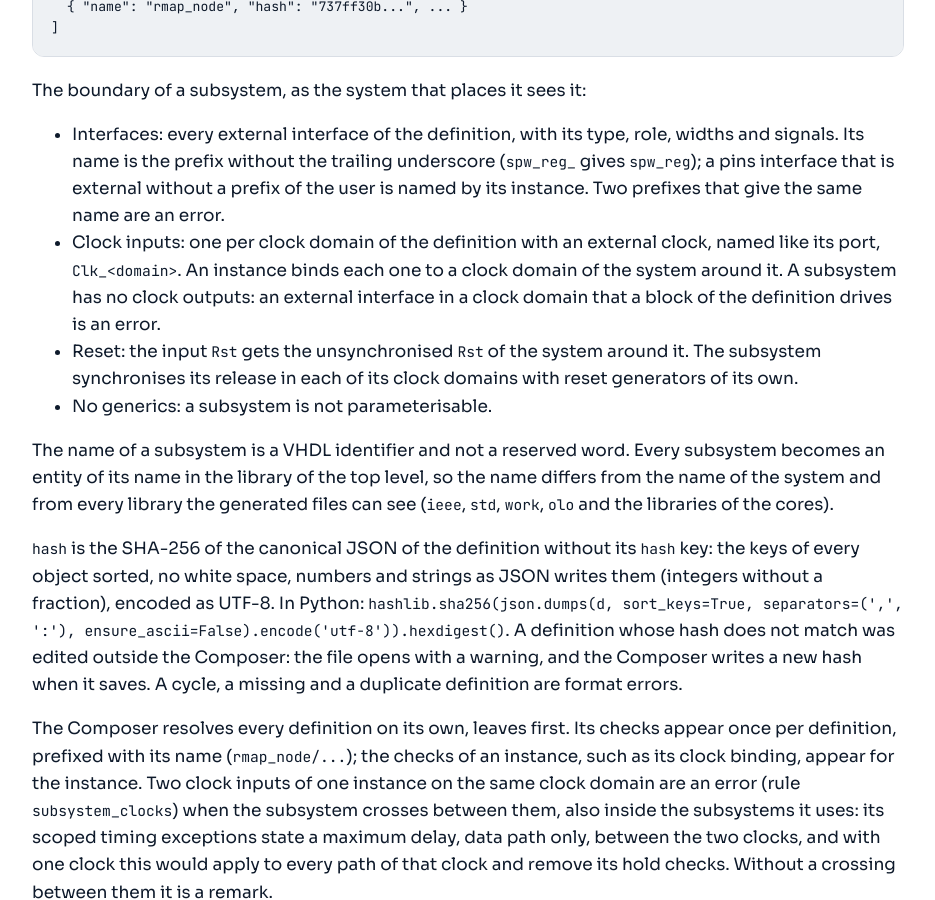
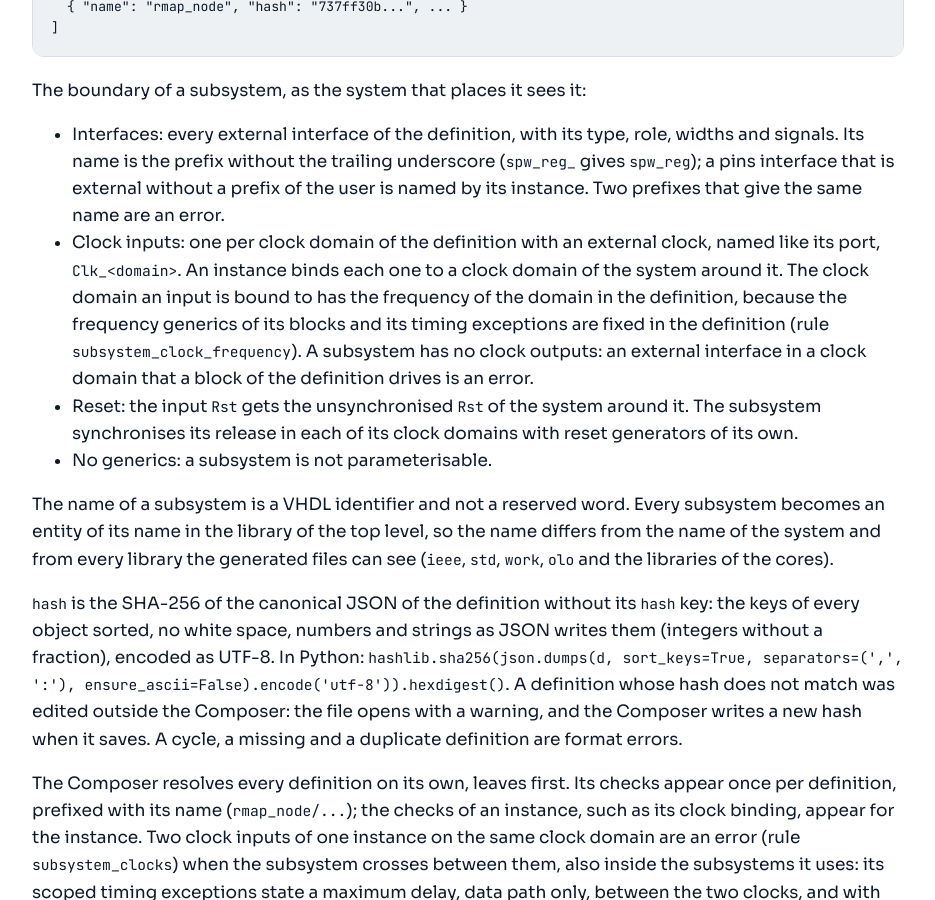
Before and after one commit to open-space-hdl/open-space-hdl.github.io, a Jekyll site: the page built from composer/format.html, in a window 1280 px wide and 900 px high, scrolled down 2980 px. Shown: the whole window, without its empty margins (172-1107 px from the left). Built offline with Jekyll 4.4.1, drawn with Linux system fonts in a browser that asks for light colours.

Commit message:
Refuse a subsystem clock bound to a domain of another frequency
A definition is resolved once, with the frequencies of its own clock domains:
the frequency generics of its blocks and the maximum delays of its scoped
timing exceptions follow them, and all instances share that entity. A clock
input bound to a domain of the parent with another frequency would therefore
get wrong generics and constraints without notice. The new rule
subsystem_clock_frequency reports it as an error per instance; each level is
checked against its parent, the definitions inside are fixed by their own
bindings.

```diff
--- a/assets/composer/js/model/resolver.js
+++ b/assets/composer/js/model/resolver.js
@@ -323,7 +323,7 @@ export class Resolution {
       }
       // a subsystem: its clock inputs on one domain of this system
       const sub = subsystemName(b.id);
-      if (sub) for (const f of bindingChecks(this.cat, inst.id, sub, clocks)) this.check(f.severity, 'subsystem_clocks', f.message, { instance: inst.id });
+      if (sub) for (const f of bindingChecks(this.cat, inst.id, sub, clocks, this.d.clockDomains)) this.check(f.severity, f.rule, f.message, { instance: inst.id });
       const primary = b.clocks.find((c) => c.primary)?.port;
       this.byId.set(inst.id, {
         id: inst.id,
--- a/composer/format.html
+++ b/composer/format.html
@@ -107,9 +107,11 @@ permalink: /composer/format/
         interface that is external without a prefix of the user is named by its instance. Two prefixes that give the
         same name are an error.</li>
       <li>Clock inputs: one per clock domain of the definition with an external clock, named like its port,
-        <code>Clk_&lt;domain&gt;</code>. An instance binds each one to a clock domain of the system around it. A
-        subsystem has no clock outputs: an external interface in a clock domain that a block of the definition drives
-        is an error.</li>
+        <code>Clk_&lt;domain&gt;</code>. An instance binds each one to a clock domain of the system around it. The clock
+        domain an input is bound to has the frequency of the domain in the definition, because the frequency generics
+        of its blocks and its timing exceptions are fixed in the definition (rule
+        <code>subsystem_clock_frequency</code>). A subsystem has no clock outputs: an external interface in a clock
+        domain that a block of the definition drives is an error.</li>
       <li>Reset: the input <code>Rst</code> gets the unsynchronised <code>Rst</code> of the system around it. The
         subsystem synchronises its release in each of its clock domains with reset generators of its own.</li>
       <li>No generics: a subsystem is not parameterisable.</li>
```
Also changed, not shown: assets/composer/js/model/subsystems.js (+32 -9 lines), tests/unit/subsystems.test.mjs (+36 -3 lines).
